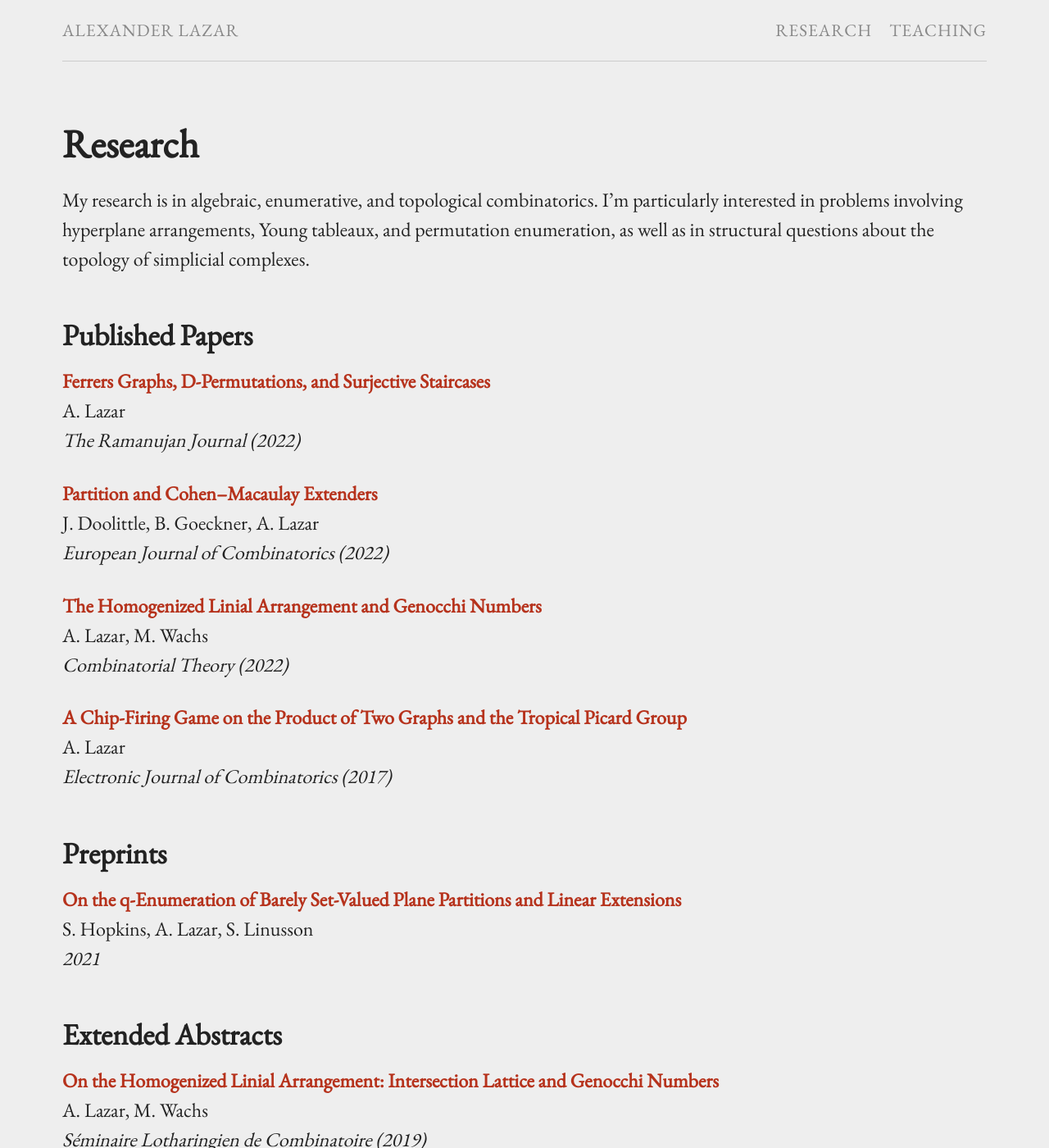
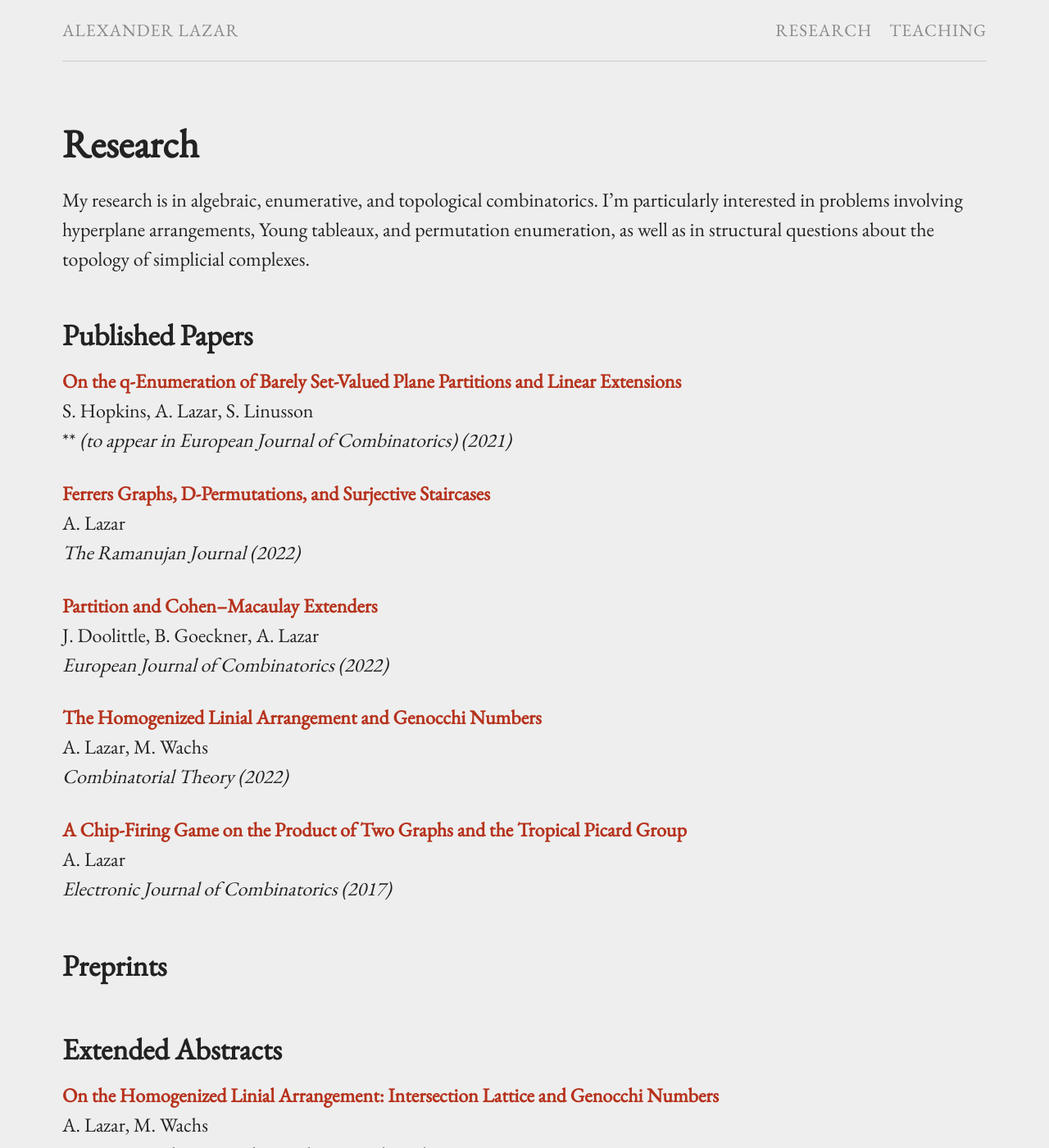
Before and after one commit to AlexanderLazar/alexanderlazar.github.io, a Jekyll site: the page built from research.markdown, in a window 1280 px wide and 1400 px high. Shown: the whole window at 82% size. Built offline with Jekyll 4.4.1, drawn with Linux system fonts in a browser that asks for light colours; part of the change alters nothing that is shown.

Commit message:
Update research.markdown

```diff
--- a/research.markdown
+++ b/research.markdown
@@ -3,6 +3,13 @@ layout: page
 permalink: /research/
 title: Research
 pubs:
+    - title:   "On the q-Enumeration of Barely Set-Valued Plane Partitions and Linear Extensions"
+      author:  "S. Hopkins, A. Lazar, S. Linusson"
+      #journal: "European Journal of Combinatorics"
+      year:    "2021"
+      url:     "https://arxiv.org/abs/2106.07418"
+      note:    "to appear in European Journal of Combinatorics"
+
     - title:   "Ferrers Graphs, D-Permutations, and Surjective Staircases"
       author:  "A. Lazar"
       journal: "The Ramanujan Journal"
@@ -29,11 +36,7 @@ pubs:
 
 
 pres:
-    - title:   "On the q-Enumeration of Barely Set-Valued Plane Partitions and Linear Extensions"
-      author:  "S. Hopkins, A. Lazar, S. Linusson"
-      #journal: "arXiv"
-      year:    "2021"
-      url:     "https://arxiv.org/abs/2106.07418"
+
 
 abs:
     - title:   "On the Homogenized Linial Arrangement: Intersection Lattice and Genocchi Numbers"
```
